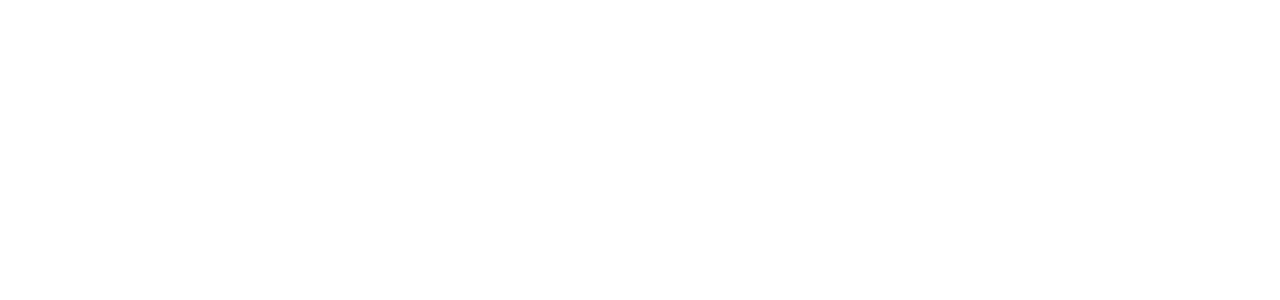
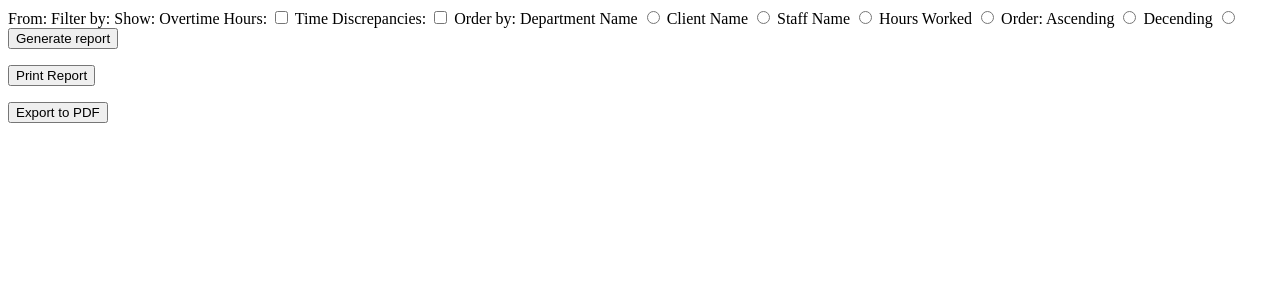
Before and after one commit to Harlento/SchedulingSystem, a PHP site: page /bookkeeperOnlyPages/viewReports.php in a window 1280 px wide. Before the commit the part shown is empty. Shown: the top 300 px of the page. Run offline with PHP 8.4, Linux system fonts and the light colour scheme.

Commit message:
Add files via upload

```diff
--- a/webPages/php/bookkeeperOnlyPages/viewReports.php
+++ b/webPages/php/bookkeeperOnlyPages/viewReports.php
@@ -10,7 +10,59 @@
 
         <?php
 
+            //Includes
 
+            printf("
+
+                <form action=''>
+
+                    From:
+
+                    Filter by:
+
+                    Show:
+                        Overtime Hours:
+                            <input type='checkbox' name='OTHours' value=''>
+                        Time Discrepancies:
+                            <input type='checkbox' name='timeDiscrep' value=''>
+
+                    Order by:
+                        Department Name
+                            <input type='radio' name='orderBy' value=''>
+                        Client Name
+                            <input type='radio' name='orderBy' value=''>
+                        Staff Name
+                            <input type='radio' name='orderBy' value=''>
+                        Hours Worked
+                            <input type='radio' name='orderBy' value=''>
+
+                    Order:
+                        Ascending
+                            <input type='radio' name='orderBy' value=''>
+                        Decending
+                            <input type='radio' name='orderBy' value=''>
+
+                    <input type='submit' value='Generate report'>
+
+                </form>
+
+            ");
+
+            //Make table
+
+            printf("
+
+                <form action=''>
+                    <input type='submit' value='Print Report'>
+                </form>
+
+                <form action=''>
+                    <input type='submit' value='Export to PDF'>
+                </form>
+
+            ");
+
+            //Include footer
 
         ?>
 
```
